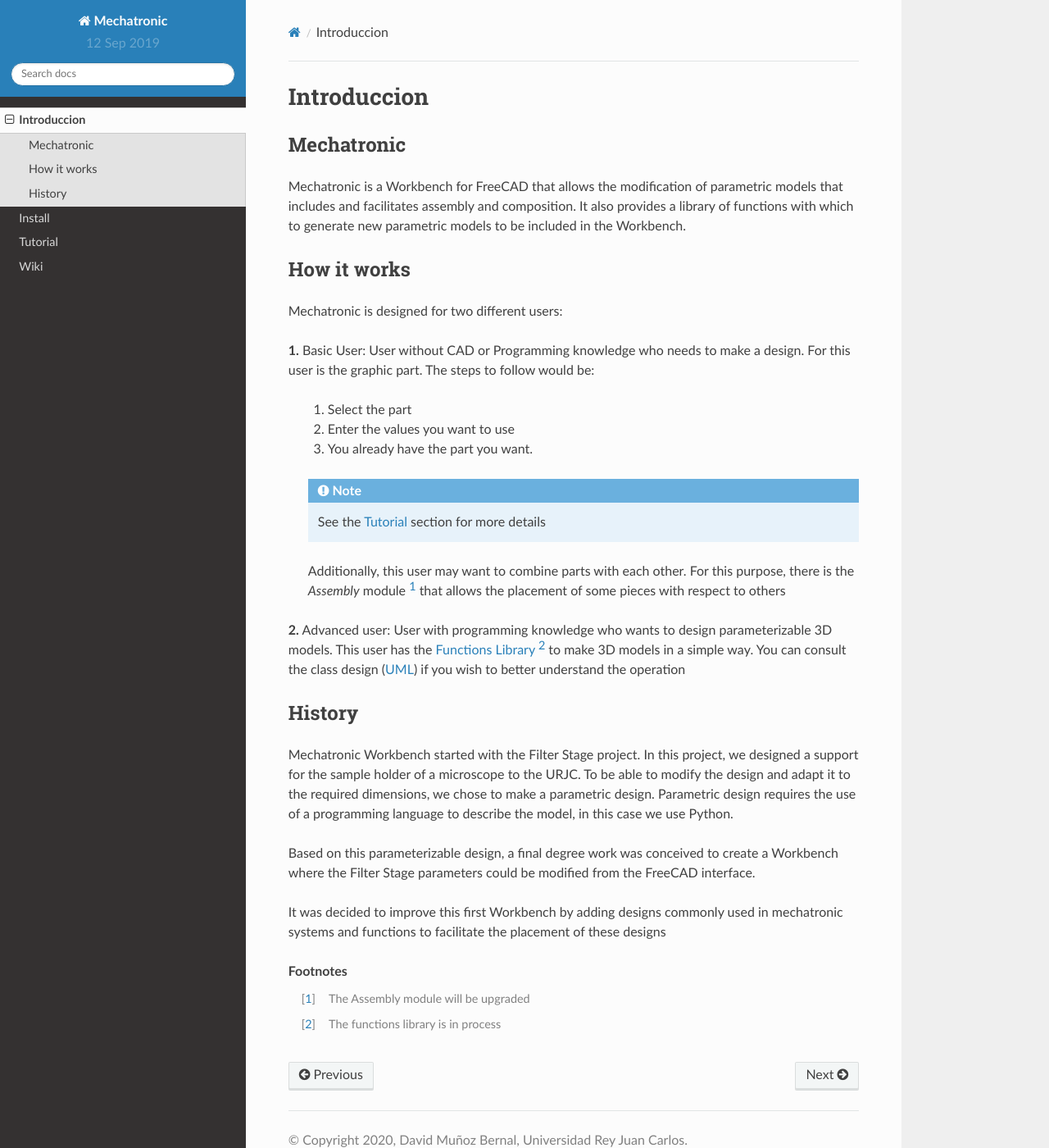
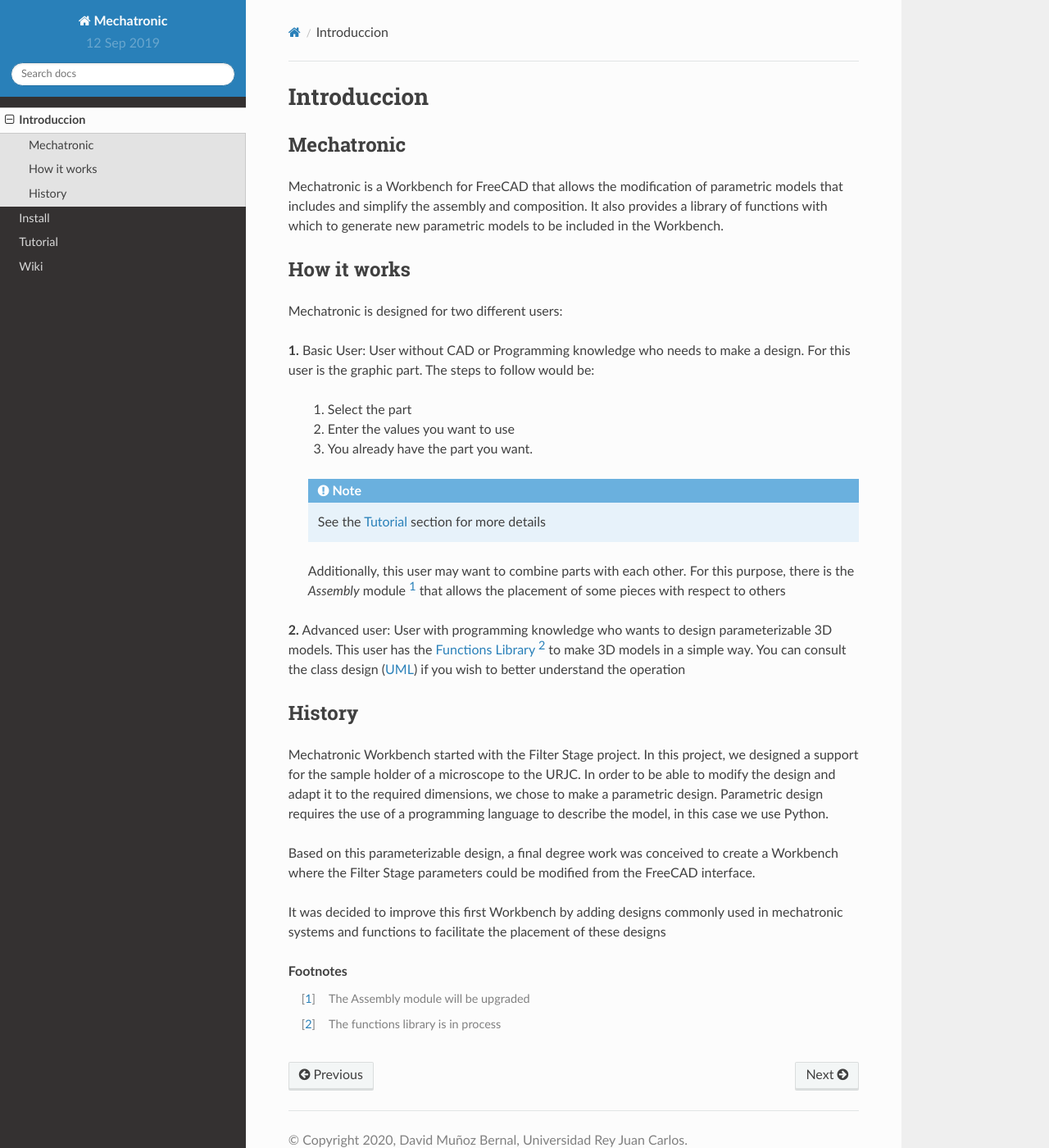
Before and after one commit to URJCMakerGroup/MakerWorkbench_Documentation, a Sphinx documentation site: the page built from docs/Introduction.rst, in a window 1280 px wide and 1400 px high. Shown: the whole window at 82% size. Built offline with Sphinx 7.4.7 and the Read the Docs theme 2.0.0, drawn with Linux system fonts in a browser that asks for light colours.

Commit message:
Minor changes in rst and comments

```diff
--- a/docs/Introduction.rst
+++ b/docs/Introduction.rst
@@ -7,7 +7,7 @@
 Mechatronic
 -----------
 Mechatronic is a Workbench for FreeCAD that allows the modification of parametric models that includes and
-facilitates assembly and composition. It also provides a library of functions with which to generate new
+simplify the assembly and composition. It also provides a library of functions with which to generate new
 parametric models to be included in the Workbench.
 
 How it works
@@ -36,7 +36,7 @@
 -------
 Mechatronic Workbench started with the Filter Stage project. In this project, we designed a support for the
 sample holder of a microscope to the URJC.
-To be able to modify the design and adapt it to the required dimensions, we chose to make a parametric design.
+In order to be able to modify the design and adapt it to the required dimensions, we chose to make a parametric design.
 Parametric design requires the use of a programming language to describe the model, in this case we use Python.
 
 Based on this parameterizable design, a final degree work was conceived to create a Workbench
```
Also changed, not shown: 1 other file.
